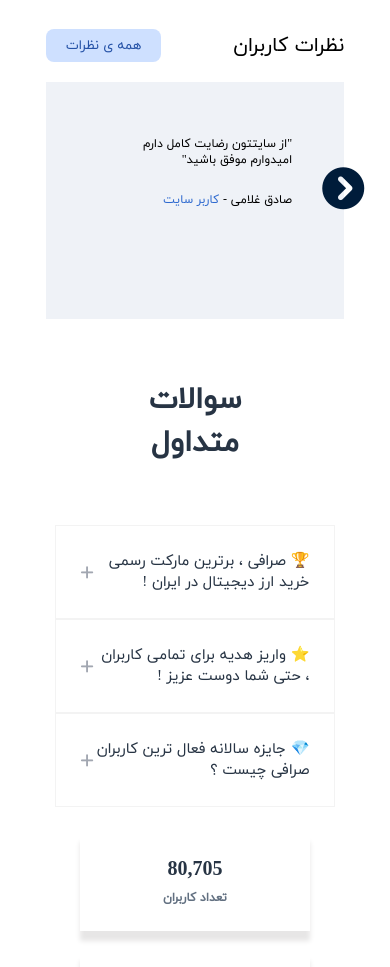
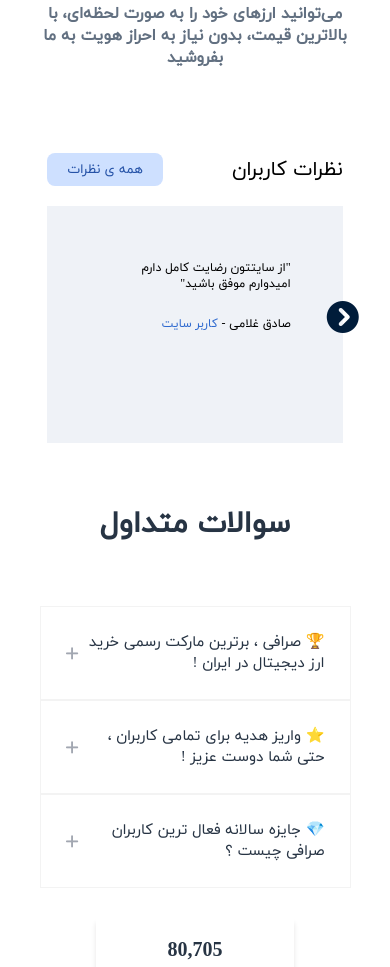
Before and after one commit to MHD78/sarafi-landing, a plain HTML site: page index.html in a window 390 px wide. Shown: the part 6265-7232 px from the top of the page. Drawn offline with Linux system fonts and the light colour scheme; a web font is replaced by a local one.

Commit message:
footer extra heigth issue resolved

```diff
--- a/index.html
+++ b/index.html
@@ -149,7 +149,7 @@
                     <button>همه ی نظرات</button>
                 </section>
                 <div class="box">
-                    <i class="fas fa-chevron-circle-right" style="font-size:42px;color: #001c3a;position: absolute;right: -20px;bottom: 110px;"></i>
+                    <i class="fas fa-chevron-circle-right" style="font-size:32px;color: #001c3a;position: absolute;right: -16px;bottom: 110px;cursor: pointer;"></i>
                     <p>"از سایتتون رضایت کامل دارم امیدوارم موفق باشید"</p>
                     <p>صادق غلامی - <span>کاربر سایت</span></p>
                 </div>
--- a/style.css
+++ b/style.css
@@ -160,6 +160,7 @@ a{
 }
 /* items-table */
 .items{
+    padding: 0 20px;
     max-width: 1280px;
     width: 90%;
     background-color: var(--main-bg-color);
@@ -169,7 +170,8 @@ a{
     left: 0;
     right: 0;
     text-align: center;
-    bottom: 200px;
+    top:-150px;
+    /* bottom: 20px; */
     border-radius: 8px;
     overflow: hidden;
 }
@@ -545,11 +547,14 @@ footer ul li:hover{
         display: none;
     }
     .comments{
-        width: 85%;
+        width: 95%;
         font-size: var(--phone-size-font-size);
     }
     .comments .box{
         padding: 32px 10px;
+    }
+    .FAQ{
+        width: 100%;
     }
     .rest-data ul li h2{
         font-size: 1.25rem;
```
